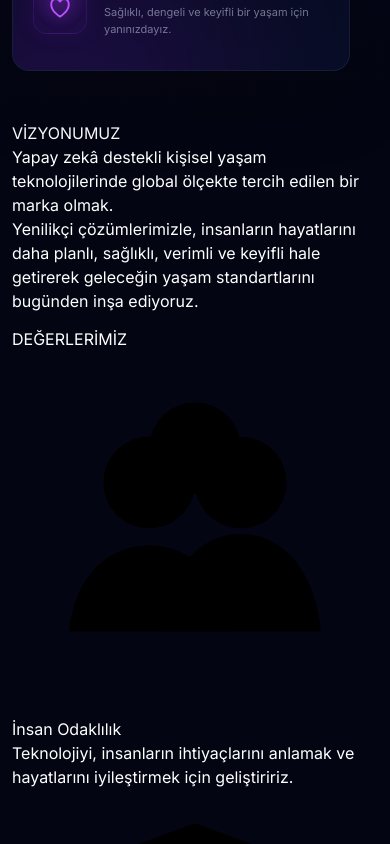
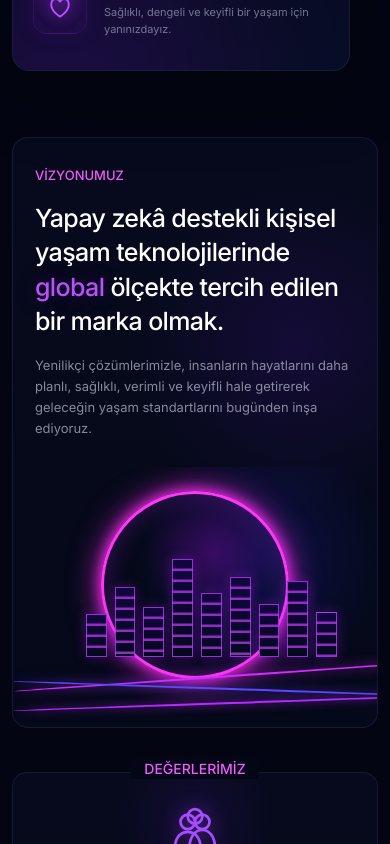
Before and after one commit to kenan-pamuk/kiena-web, a Next.js app: page /hakkimizda in a window 390 px wide. Shown: the part 1860-2704 px from the top of the page. Built offline with nearby package versions, Linux system fonts and the light colour scheme.

Commit message:
Update globals.css

```diff
--- a/app/globals.css
+++ b/app/globals.css
@@ -3042,3 +3042,427 @@ html {
     font-size: 11px;
   }
 }
+
+/* =========================================================
+   HAKKIMIZDA — VİZYON
+   ========================================================= */
+
+.about-vision {
+  position: relative;
+  width: 100%;
+  margin-top: 16px;
+  overflow: hidden;
+  border: 1px solid rgba(92, 107, 176, 0.18);
+  border-radius: 16px;
+  background:
+    radial-gradient(circle at 78% 35%, rgba(128, 31, 255, 0.12), transparent 35%),
+    linear-gradient(180deg, rgba(7, 11, 30, 0.9), rgba(5, 9, 25, 0.94));
+}
+
+.about-vision__content {
+  display: grid;
+  grid-template-columns: 42% 58%;
+  min-height: 285px;
+}
+
+.about-vision__text {
+  position: relative;
+  z-index: 2;
+  padding: 34px 18px 32px 40px;
+}
+
+.about-vision__eyebrow {
+  display: block;
+  margin-bottom: 15px;
+  color: #ef5cf7;
+  font-size: 13px;
+  font-weight: 500;
+}
+
+.about-vision__text h2 {
+  margin: 0;
+  max-width: 430px;
+  color: #fff;
+  font-size: clamp(25px, 2.15vw, 34px);
+  line-height: 1.38;
+  font-weight: 500;
+  letter-spacing: -0.025em;
+}
+
+.about-vision__text h2 span {
+  color: #bd4fff;
+  text-shadow: 0 0 24px rgba(190, 66, 255, 0.25);
+}
+
+.about-vision__text p {
+  max-width: 430px;
+  margin: 16px 0 0;
+  color: rgba(201, 206, 225, 0.65);
+  font-size: 13px;
+  line-height: 1.62;
+}
+
+/* Vision city illustration */
+
+.about-vision__art {
+  position: relative;
+  min-height: 285px;
+  overflow: hidden;
+  background:
+    radial-gradient(circle at 55% 33%, rgba(223, 0, 255, 0.22), transparent 26%),
+    radial-gradient(circle at 68% 35%, rgba(42, 50, 255, 0.2), transparent 42%);
+}
+
+.about-vision__sun {
+  position: absolute;
+  left: 50%;
+  top: 24px;
+  width: 188px;
+  height: 188px;
+  transform: translateX(-50%);
+  border: 3px solid #ff38f5;
+  border-radius: 50%;
+  box-shadow:
+    0 0 13px #ff2df2,
+    0 0 32px rgba(255, 43, 240, 0.8),
+    inset 0 0 26px rgba(186, 43, 255, 0.28);
+}
+
+.about-vision__city {
+  position: absolute;
+  left: 20%;
+  right: 11%;
+  bottom: 70px;
+  height: 105px;
+  display: flex;
+  align-items: flex-end;
+  justify-content: center;
+  gap: 8px;
+}
+
+.about-vision__city span {
+  width: 30px;
+  border: 1px solid rgba(189, 61, 255, 0.78);
+  background:
+    repeating-linear-gradient(
+      to bottom,
+      transparent 0 8px,
+      rgba(199, 61, 255, 0.7) 9px 11px
+    ),
+    linear-gradient(180deg, #12053f, #04091e);
+  box-shadow: 0 0 13px rgba(171, 44, 255, 0.28);
+}
+
+.about-vision__city span:nth-child(1) { height: 43px; }
+.about-vision__city span:nth-child(2) { height: 70px; }
+.about-vision__city span:nth-child(3) { height: 50px; }
+.about-vision__city span:nth-child(4) { height: 98px; }
+.about-vision__city span:nth-child(5) { height: 64px; }
+.about-vision__city span:nth-child(6) { height: 80px; }
+.about-vision__city span:nth-child(7) { height: 53px; }
+.about-vision__city span:nth-child(8) { height: 76px; }
+.about-vision__city span:nth-child(9) { height: 45px; }
+
+.about-vision__road {
+  position: absolute;
+  left: 0;
+  right: -20%;
+  height: 2px;
+  border-radius: 50%;
+  transform-origin: center;
+}
+
+.about-vision__road--1 {
+  bottom: 50px;
+  background: #d72aff;
+  box-shadow: 0 0 12px #d72aff;
+  transform: rotate(-4deg);
+}
+
+.about-vision__road--2 {
+  bottom: 37px;
+  background: #5f46ff;
+  box-shadow: 0 0 12px #5f46ff;
+  transform: rotate(2deg);
+}
+
+.about-vision__road--3 {
+  bottom: 23px;
+  background: #b62aff;
+  box-shadow: 0 0 10px #b62aff;
+  transform: rotate(-2deg);
+}
+
+/* =========================================================
+   DEĞERLERİMİZ
+   ========================================================= */
+
+.about-values {
+  position: relative;
+  width: 100%;
+  margin-top: 16px;
+}
+
+.about-values > h2,
+.about-glowyn > h2 {
+  position: relative;
+  z-index: 2;
+  width: max-content;
+  margin: 0 auto -7px;
+  padding: 0 13px;
+  color: #ef5cf7;
+  background: #030617;
+  font-size: 14px;
+  font-weight: 500;
+}
+
+.about-values__grid {
+  display: grid;
+  grid-template-columns: repeat(4, 1fr);
+  gap: 14px;
+}
+
+.about-values__card {
+  min-height: 224px;
+  padding: 25px 20px 22px;
+  text-align: center;
+  border: 1px solid rgba(92, 107, 176, 0.18);
+  border-radius: 15px;
+  background:
+    radial-gradient(circle at 50% 22%, rgba(124, 36, 255, 0.11), transparent 33%),
+    linear-gradient(180deg, rgba(7, 11, 30, 0.9), rgba(5, 9, 25, 0.94));
+}
+
+.about-values__icon {
+  display: flex;
+  align-items: center;
+  justify-content: center;
+  width: 64px;
+  height: 64px;
+  margin: 0 auto 10px;
+  color: #a84cff;
+}
+
+.about-values__icon svg {
+  width: 58px;
+  height: 58px;
+  fill: none;
+  stroke: currentColor;
+  stroke-width: 3;
+  stroke-linecap: round;
+  stroke-linejoin: round;
+  filter: drop-shadow(0 0 10px rgba(170, 65, 255, 0.45));
+}
+
+.about-values__card h3 {
+  margin: 0 0 8px;
+  color: #fff;
+  font-size: 18px;
+  font-weight: 500;
+}
+
+.about-values__card p {
+  max-width: 220px;
+  margin: 0 auto;
+  color: rgba(202, 207, 226, 0.65);
+  font-size: 12px;
+  line-height: 1.55;
+}
+
+/* =========================================================
+   GLOWYN İLE TANIŞIN
+   ========================================================= */
+
+.about-glowyn {
+  position: relative;
+  width: 100%;
+  margin-top: 16px;
+}
+
+.about-glowyn__grid {
+  display: grid;
+  grid-template-columns: repeat(4, 1fr);
+  gap: 14px;
+}
+
+.about-glowyn__card {
+  min-height: 112px;
+  display: flex;
+  align-items: center;
+  gap: 18px;
+  padding: 17px 26px;
+  text-decoration: none;
+  border: 1px solid rgba(92, 107, 176, 0.18);
+  border-radius: 15px;
+  background:
+    radial-gradient(circle at 25% 50%, rgba(118, 38, 255, 0.1), transparent 35%),
+    linear-gradient(180deg, rgba(7, 11, 30, 0.9), rgba(5, 9, 25, 0.94));
+  transition:
+    transform 0.25s ease,
+    border-color 0.25s ease;
+}
+
+.about-glowyn__card:hover {
+  transform: translateY(-3px);
+  border-color: rgba(168, 74, 255, 0.38);
+}
+
+.about-glowyn__icon {
+  width: 68px;
+  height: 68px;
+  object-fit: contain;
+}
+
+.about-glowyn__card span {
+  color: #fff;
+  font-size: 17px;
+  font-weight: 500;
+}
+
+/* =========================================================
+   CTA
+   ========================================================= */
+
+.about-cta {
+  position: relative;
+  width: 100%;
+  min-height: 108px;
+  margin-top: 16px;
+  padding: 18px 34px 18px 110px;
+  display: grid;
+  grid-template-columns: minmax(0, 1fr) auto;
+  gap: 32px;
+  align-items: center;
+  border: 1px solid rgba(92, 107, 176, 0.18);
+  border-radius: 16px;
+  background:
+    radial-gradient(circle at 10% 50%, rgba(126, 40, 255, 0.11), transparent 20%),
+    linear-gradient(180deg, rgba(7, 11, 30, 0.9), rgba(5, 9, 25, 0.94));
+}
+
+.about-cta__orb {
+  position: absolute;
+  left: 34px;
+  top: 50%;
+  width: 72px;
+  height: 72px;
+  transform: translateY(-50%);
+  border: 2px solid #ae33ff;
+  border-radius: 50%;
+  box-shadow:
+    0 0 10px #b428ff,
+    0 0 24px rgba(65, 82, 255, 0.7),
+    inset 0 0 20px rgba(82, 53, 255, 0.23);
+}
+
+.about-cta__eye {
+  position: absolute;
+  top: 25px;
+  width: 6px;
+  height: 11px;
+  border: 2px solid white;
+  border-radius: 50%;
+}
+
+.about-cta__eye--left {
+  left: 22px;
+}
+
+.about-cta__eye--right {
+  right: 22px;
+}
+
+.about-cta__smile {
+  position: absolute;
+  left: 27px;
+  bottom: 17px;
+  width: 18px;
+  height: 9px;
+  border-bottom: 2px solid #ee4cff;
+  border-radius: 50%;
+}
+
+.about-cta__copy h2 {
+  margin: 0 0 3px;
+  color: #fff;
+  font-size: 21px;
+  font-weight: 500;
+}
+
+.about-cta__copy p {
+  max-width: 540px;
+  margin: 0;
+  color: rgba(200, 206, 225, 0.66);
+  font-size: 12px;
+  line-height: 1.5;
+}
+
+.about-cta__button {
+  min-width: 170px;
+  height: 48px;
+  padding: 0 24px;
+  display: inline-flex;
+  align-items: center;
+  justify-content: space-between;
+  gap: 20px;
+  border-radius: 9px;
+  color: white;
+  text-decoration: none;
+  font-size: 15px;
+  font-weight: 500;
+  background: linear-gradient(90deg, #a323f2, #4932ff);
+  box-shadow: 0 0 24px rgba(109, 45, 255, 0.18);
+}
+
+/* =========================================================
+   HAKKIMIZDA — RESPONSIVE
+   ========================================================= */
+
+@media (max-width: 980px) {
+  .about-vision__content {
+    grid-template-columns: 1fr;
+  }
+
+  .about-vision__art {
+    min-height: 260px;
+  }
+
+  .about-values__grid,
+  .about-glowyn__grid {
+    grid-template-columns: repeat(2, 1fr);
+  }
+}
+
+@media (max-width: 640px) {
+  .about-vision__text {
+    padding: 28px 22px;
+  }
+
+  .about-vision__text h2 {
+    font-size: 25px;
+  }
+
+  .about-values__grid,
+  .about-glowyn__grid {
+    grid-template-columns: 1fr;
+  }
+
+  .about-values__card {
+    min-height: auto;
+  }
+
+  .about-cta {
+    padding: 100px 22px 24px;
+    grid-template-columns: 1fr;
+  }
+
+  .about-cta__orb {
+    top: 19px;
+    left: 22px;
+    transform: none;
+  }
+
+  .about-cta__button {
+    width: 100%;
+  }
+}
```
